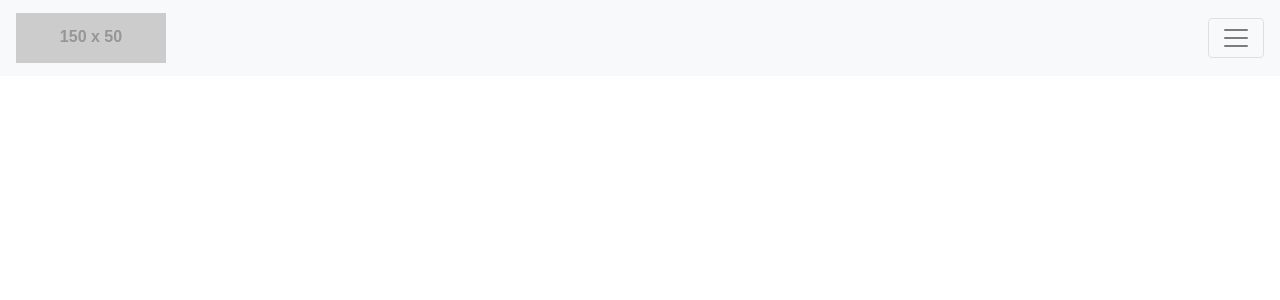
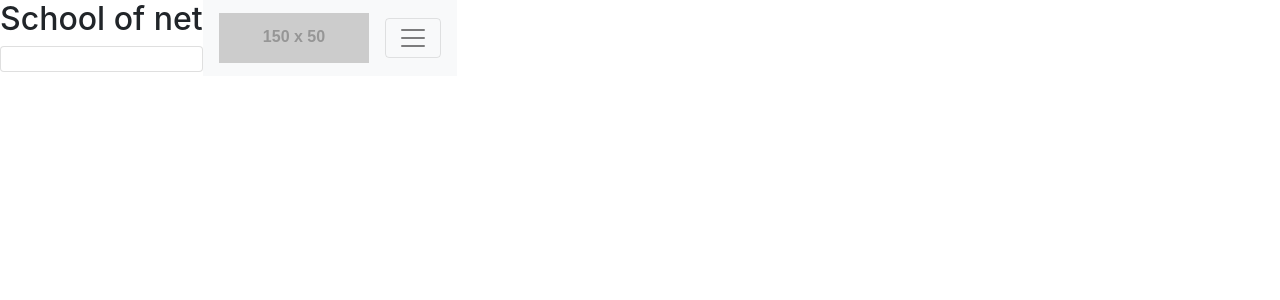
Before and after one commit to agftech/admin-template-react, a React (Create React App) app: page / in a window 1280 px wide. Shown: the top 300 px of the page. Built offline with nearby package versions, Linux system fonts and the light colour scheme.

Commit message:
:package:add sidebar component

```diff
--- /dev/null
+++ b/src/components/Sidebar.js
@@ -0,0 +1,14 @@
+import React from "react";
+
+export default function Sidebar(props) {
+  return (
+    <aside id="sidebar">
+      <div className="sidebar-title">
+        <h2>School of net</h2>
+      </div>
+      <div className="list-group">
+        <a href="" className="list-group-item"></a>
+      </div>
+    </aside>
+  );
+}
--- a/src/containers/AppLayout.js
+++ b/src/containers/AppLayout.js
@@ -1,17 +1,20 @@
 import React, { Component } from "react";
 import { Switch, Route } from "react-router-dom";
 import Templates from "./routes";
-import Header from './../components/Header';
+import Header from "./../components/Header";
+import Sidebar from "./../components/Sidebar";
 
 export default class AppLayout extends Component {
   render() {
     return (
-      <div id="main-wrapper">
+      <div className="d-flex" id="main-wrapper">
+        <Sidebar />
         <div id="content-wrapper">
           <Header />
           <Switch>
-            {Templates.map((route) => (
+            {Templates.map((route, index) => (
               <Route
+                key={index}
                 path={route.path}
                 exact
                 render={(props) => <route.template {...props} />}
```
